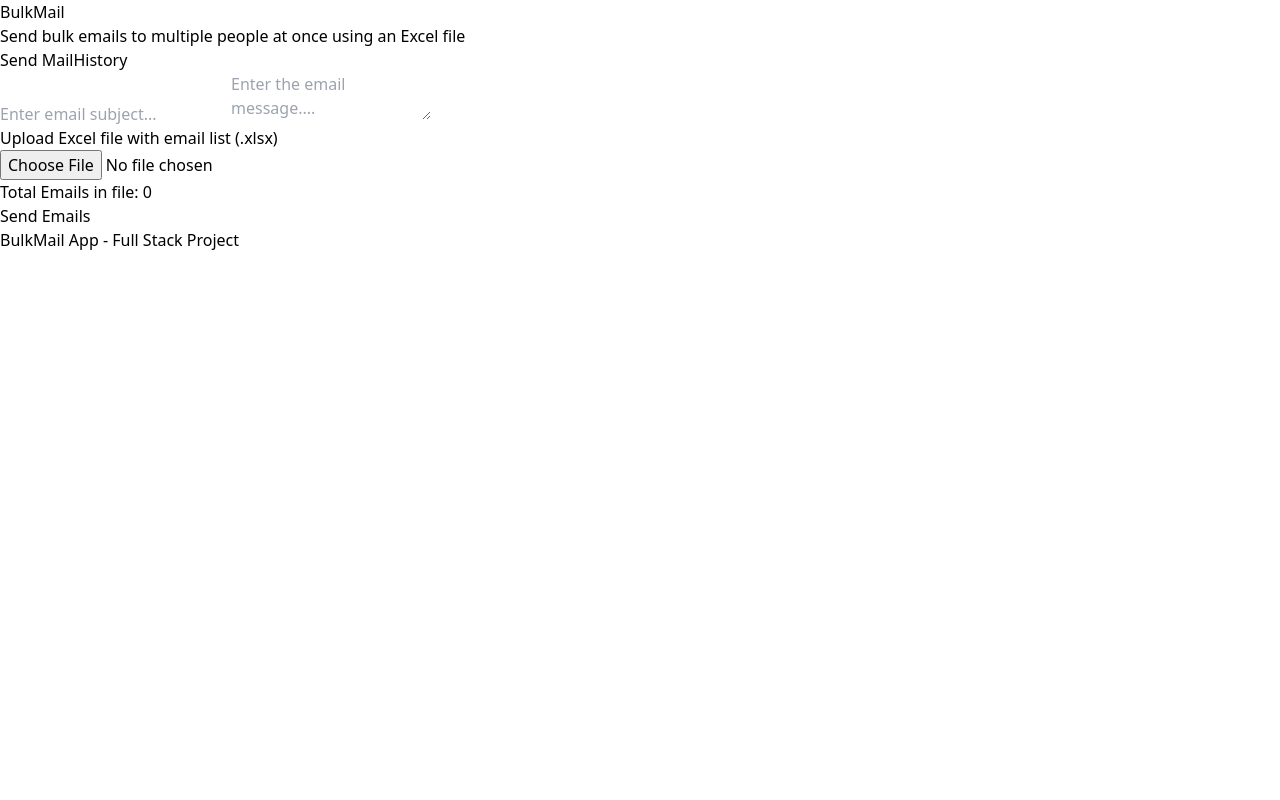
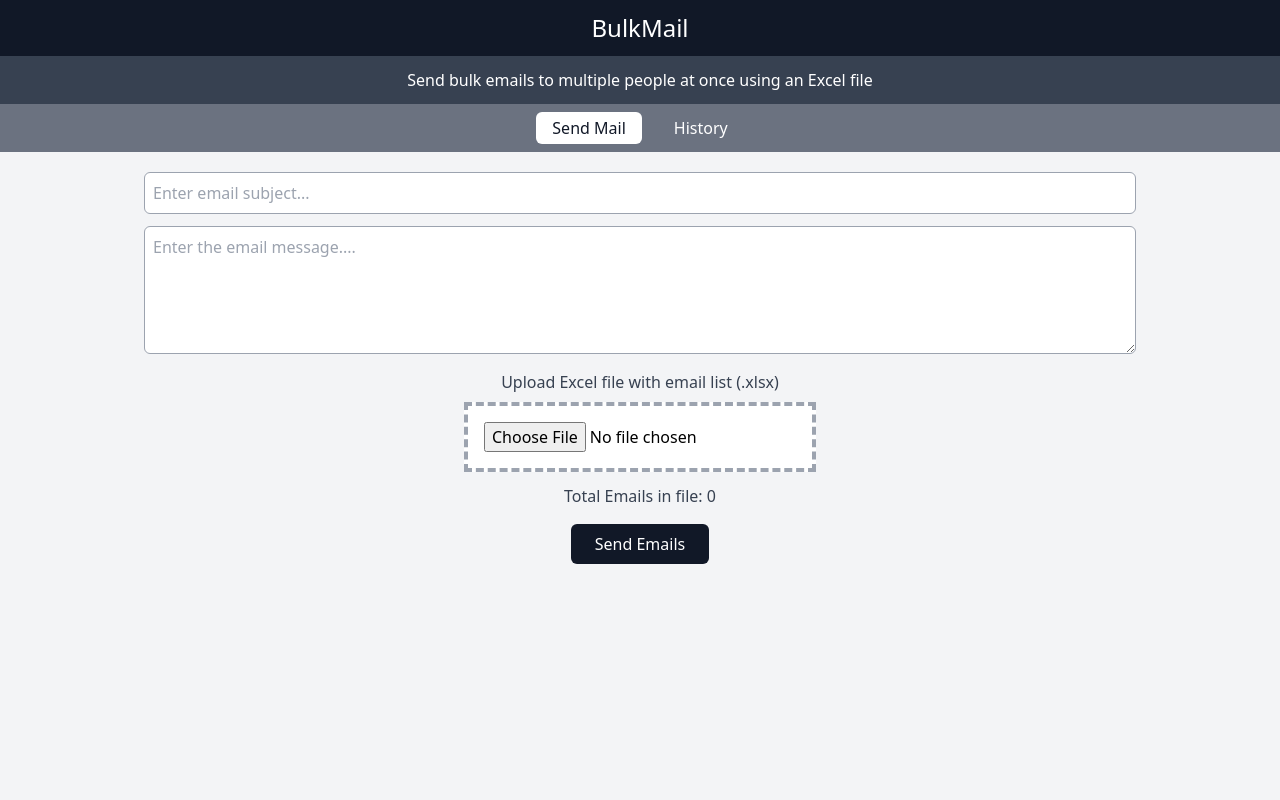
Before and after one commit to S0Sanjay/bulkmail-frontend, a React (Create React App) app: page / in a window 1280 px wide. Shown: the top 800 px of the page. Built offline with nearby package versions, Linux system fonts and the light colour scheme; the HTML template or start-up script is replaced by a standard one.

Commit message:
resolved conflict

```diff
--- a/src/History.js
+++ b/src/History.js
@@ -1,4 +1,4 @@
-import { useState, useEffect } from "react"
+import { useState, useEffect, useCallback } from "react"
 import axios from "axios"
 
 function History({ backendUrl }) {
@@ -6,11 +6,7 @@ function History({ backendUrl }) {
     const [historyList, sethistoryList] = useState([])
     const [loading, setloading] = useState(true)
 
-    useEffect(function() {
-        fetchHistory()
-    }, [])
-
-    function fetchHistory() {
+    const fetchHistory = useCallback(function() {
         setloading(true)
         axios.get(backendUrl + "/history")
         .then(function(data) {
@@ -22,7 +18,11 @@ function History({ backendUrl }) {
             console.log("Error fetching history:", err)
             setloading(false)
         })
-    }
+    }, [backendUrl])
+
+    useEffect(function() {
+        fetchHistory()
+    }, [fetchHistory])
 
     return (
         <div className="bg-gray-100 min-h-screen px-5 py-5">
--- a/tailwind.config.js
+++ b/tailwind.config.js
@@ -1,6 +1,9 @@
-
+/** @type {import('tailwindcss').Config} */
 module.exports = {
-  content: ["./src*.{js,ts,jsx,tsx,mdx}"],
+  content: [
+    "./src/**/*.{js,jsx,ts,tsx}",
+    "./public/index.html"
+  ],
   theme: {
     extend: {},
   },
```
